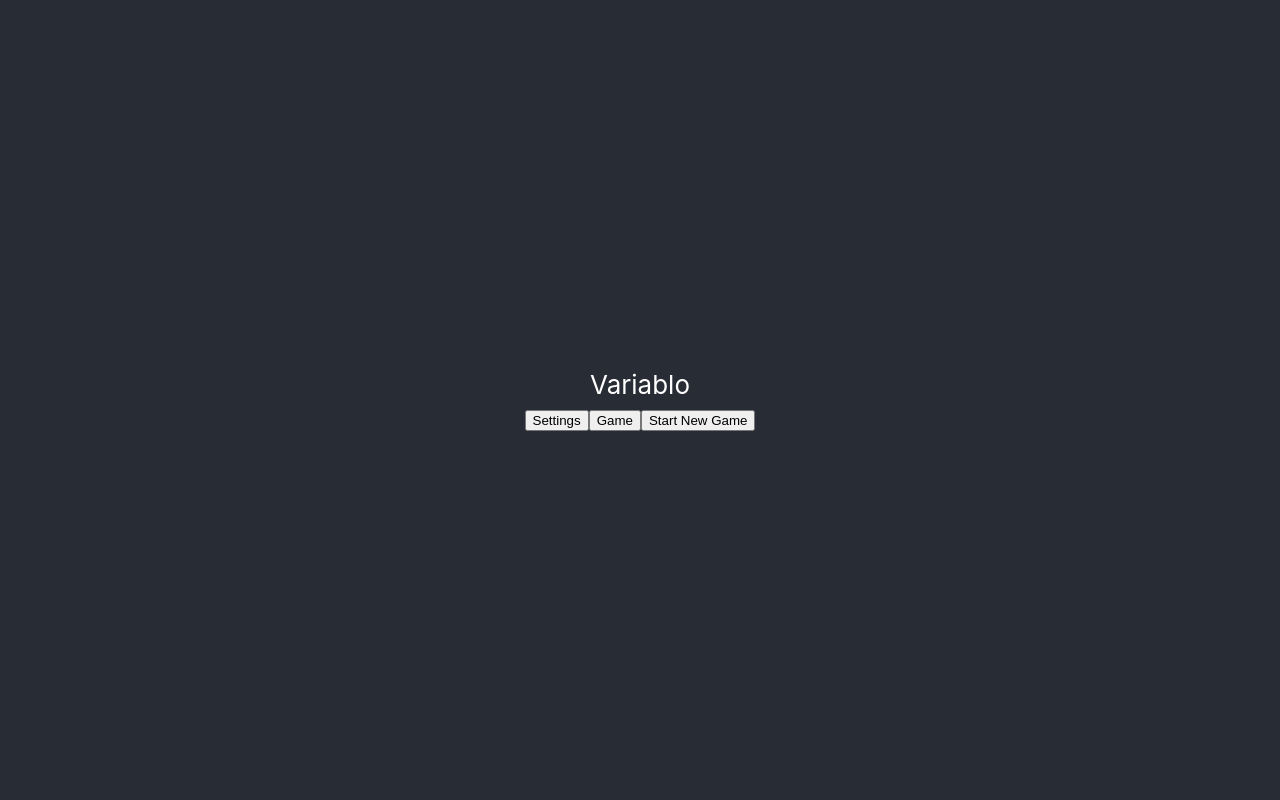
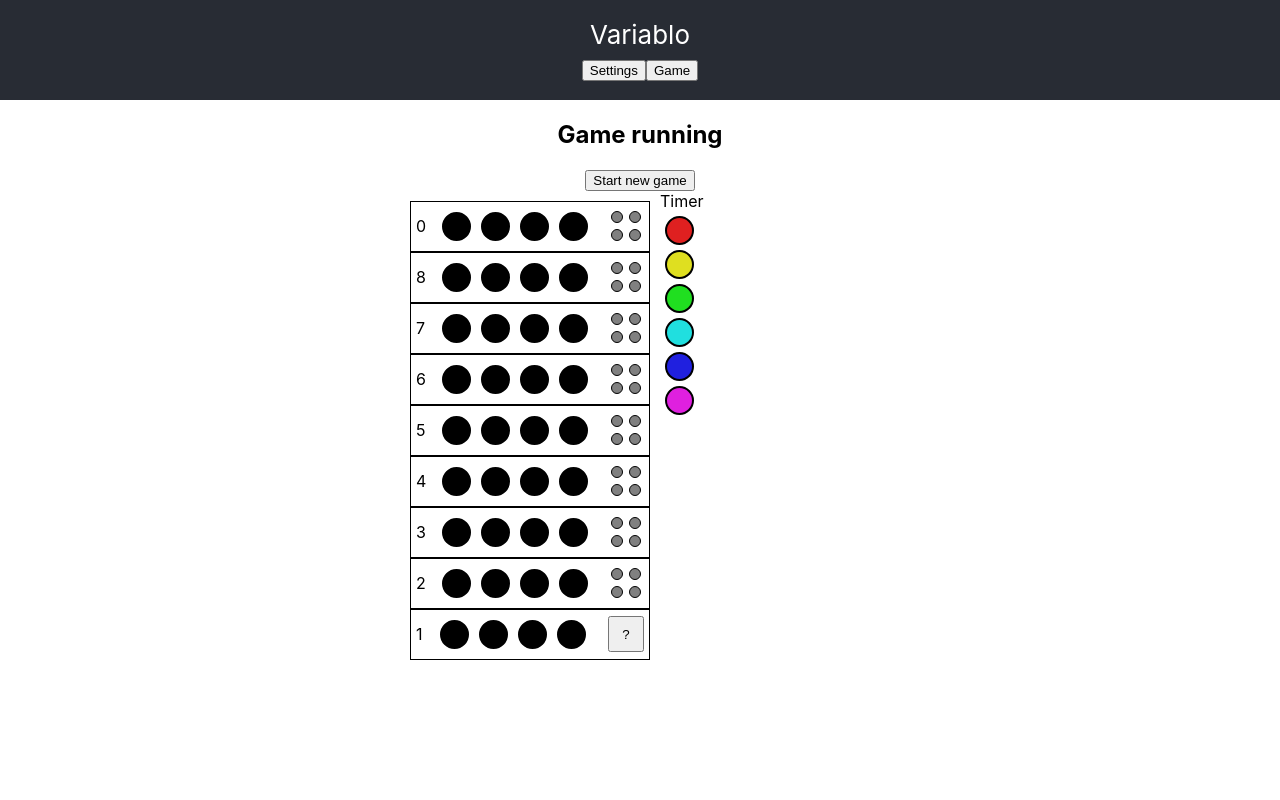
Before and after one commit to Radivis/combinatio, a React (Create React App) app: page / in a window 1280 px wide. Shown: the top 800 px of the page. Built offline with nearby package versions, Linux system fonts and the light colour scheme.

Commit message:
CSS improvements

```diff
--- a/src/App.css
+++ b/src/App.css
@@ -15,7 +15,7 @@
 
 .App-header {
   background-color: #282c34;
-  min-height: 100vh;
+  min-height: 100px;
   display: flex;
   flex-direction: column;
   align-items: center;
--- a/src/App.tsx
+++ b/src/App.tsx
@@ -26,7 +26,6 @@ const App = () => {
 				<nav>
 					<button onClick={() => {setActivePage('settings')}}>Settings</button>
 					<button onClick={() => {setActivePage('game')}}>Game</button>
-					<button>Start New Game</button>
 				</nav>
 	  		</header>
 			<main>
--- a/src/components/Game/Game.css
+++ b/src/components/Game/Game.css
@@ -9,10 +9,12 @@
     display: flex;
     flex-direction: column;
     width: 240px;
+    margin: 10px;
 }
 
 .sidePanel {
     display: flex;
     flex-direction: column;
     width: 240px;
+    margin: 10px;
 }
--- a/src/components/GameRow/GameRow.css
+++ b/src/components/GameRow/GameRow.css
@@ -4,4 +4,5 @@
     align-items: center;
     justify-content: space-between;
     border: 1px solid black;
+    padding: 5px;
 }
--- a/src/components/InfoPins/InfoPins.tsx
+++ b/src/components/InfoPins/InfoPins.tsx
@@ -35,8 +35,8 @@ const InfoPins = (props: infoPinsProps) => {
                     <div key={rowKey} className="info-pins">
                         <div key={`${rowKey}: 3`} className={pinClasses[3]}></div>
                         <div key={`${rowKey}: 2`} className={pinClasses[2]}></div>
+                        <div key={`${rowKey}: 0`} className={pinClasses[0]}></div>
                         <div key={`${rowKey}: 1`} className={pinClasses[1]}></div>
-                        <div key={`${rowKey}: 0`} className={pinClasses[0]}></div>
                     </div>
                 )
             }
```
